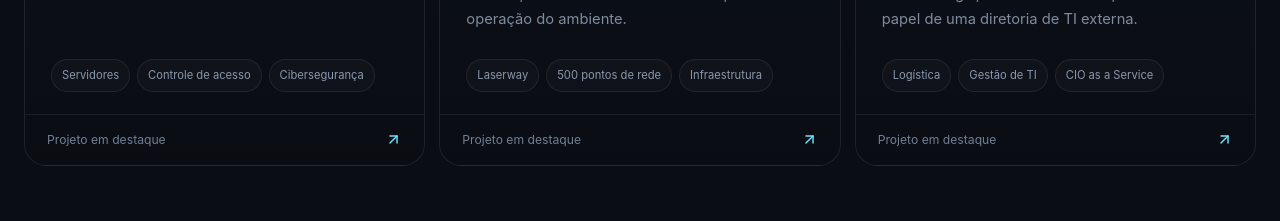
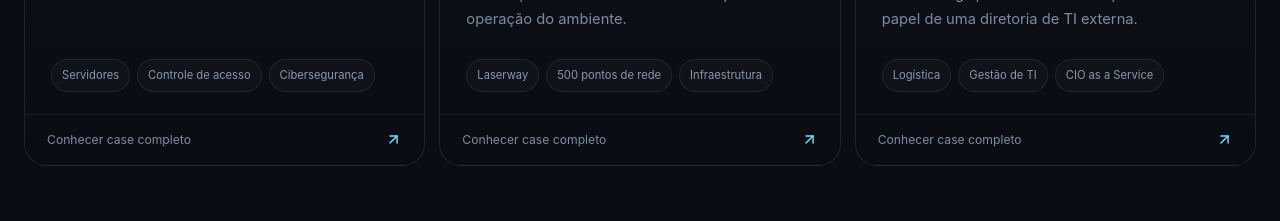
Before and after one commit to inforlight-ship-it/SiteGrupoW3, a React (Vite) app: page / in a window 1280 px wide. Shown: the part 2200-2421 px from the top of the page. Built offline with nearby package versions, Linux system fonts and the light colour scheme.

Commit message:
Link case cards to full case study pages

```diff
--- a/src/app/components/CaseStudies.tsx
+++ b/src/app/components/CaseStudies.tsx
@@ -1,5 +1,6 @@
 import { ArrowUpRight, Building2, Network, Route, Server, ShieldCheck, UsersRound } from "lucide-react";
 import { motion } from "motion/react";
+import { Link } from "react-router-dom";
 
 const cases = [
   {
@@ -12,6 +13,7 @@ const cases = [
       "Atuação como parceiro tecnológico em soluções para servidores, controle de acesso e cibersegurança, integrando diferentes camadas críticas do ambiente.",
     tags: ["Servidores", "Controle de acesso", "Cibersegurança"],
     visual: [Server, UsersRound, ShieldCheck],
+    link: "/cases/fazenda-boa-vista",
   },
   {
     index: "02",
@@ -23,6 +25,7 @@ const cases = [
       "Implementação de solução Laserway em prédio corporativo com aproximadamente 500 pontos de rede, estruturando conectividade para a operação do ambiente.",
     tags: ["Laserway", "500 pontos de rede", "Infraestrutura"],
     visual: [Network, Route, Building2],
+    link: "/cases/adimax",
   },
   {
     index: "03",
@@ -34,6 +37,7 @@ const cases = [
       "Em uma operação logística sem equipe interna de TI, a W3 auxilia de ponta a ponta nos processos de tecnologia, atuando de forma próxima ao papel de uma diretoria de TI externa.",
     tags: ["Logística", "Gestão de TI", "CIO as a Service"],
     visual: [Route, Server, ShieldCheck],
+    link: "/cases/diso",
   },
 ];
 
@@ -91,8 +95,10 @@ export function CaseStudies() {
                 </div>
 
                 <div className="w3-case-footer">
-                  <span>Projeto em destaque</span>
-                  <ArrowUpRight size={17} />
+                  <Link to={item.link} className="w3-case-footer-link" aria-label={`Conhecer o case ${item.client}`}>
+                    <span>Conhecer case completo</span>
+                    <ArrowUpRight size={17} />
+                  </Link>
                 </div>
               </motion.article>
             );
```
